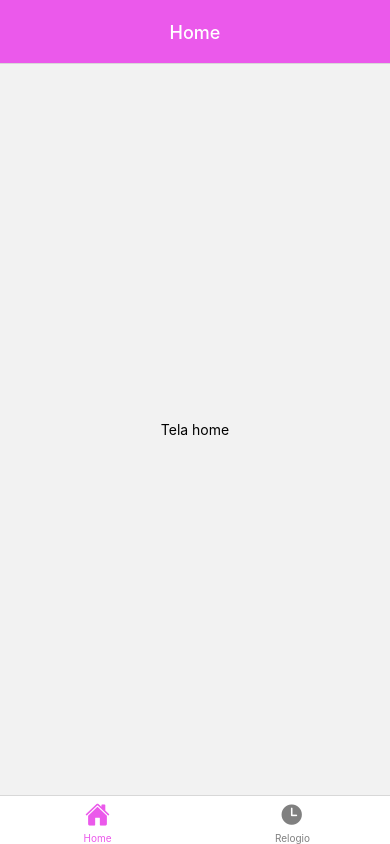
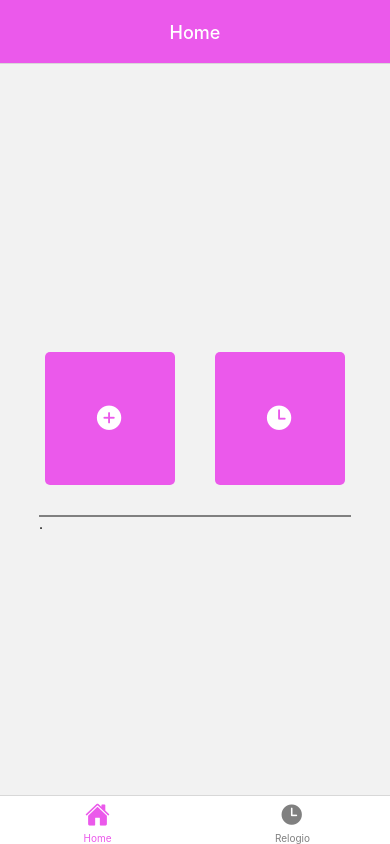
Before and after one commit to 09franchico/AppFFL, a React Native app: screen / in a window 390 px wide. Built offline with nearby package versions, Linux system fonts and the light colour scheme.

Commit message:
Botoes no meio tela home

```diff
--- a/App.tsx
+++ b/App.tsx
@@ -1,5 +1,4 @@
-import { StatusBar } from 'expo-status-bar';
-import { StyleSheet, Text, View } from 'react-native';
+import { StyleSheet, View } from 'react-native';
 import { Routes } from './src/routers';
 
 export default function App() {
--- a/src/screens/home/Home.tsx
+++ b/src/screens/home/Home.tsx
@@ -1,10 +1,37 @@
-import { Text, View } from "react-native"
+import { Text, View, TouchableOpacity } from "react-native"
 import { styles } from "./styles"
+import Ionicons from '@expo/vector-icons/Ionicons';
 
-export const Home = ()=>{
-    return(
+export const Home = () => {
+    return (
         <View style={styles.container}>
-            <Text>Tela home</Text>
+            <View style={styles.containerCxPrincipal}>
+                <View>
+                    <TouchableOpacity
+                        style={styles.caixaOne}
+                        onPress={() => alert('ola mundo')}>
+                        <Text>
+                            <Ionicons
+                                name="add-circle"
+                                size={30}
+                                color={'white'} />
+                        </Text>
+                    </TouchableOpacity>
+                </View>
+                <View >
+                    <TouchableOpacity
+                        style={styles.caixaOne}
+                        onPress={() => alert('ola mundo')}>
+                        <Text>
+                            <Ionicons
+                                name="time"
+                                size={30}
+                                color={'white'} />
+                        </Text>
+                    </TouchableOpacity>
+                </View>
+            </View>
+            <Text style={styles.text}>.</Text>
         </View>
     )
 }
--- a/src/screens/home/styles.ts
+++ b/src/screens/home/styles.ts
@@ -7,4 +7,19 @@ export const styles = StyleSheet.create({
       justifyContent:'center',
       alignItems:'center',
     },
+    containerCxPrincipal:{
+       flexDirection:'row',
+    },
+    caixaOne:{
+      backgroundColor:'#eb59eb',
+      borderRadius:5,
+      padding:50,
+      margin:20,
+    },
+    text:{
+      backgroundColor:'grey',
+      width:'80%',
+      height:2,
+      margin:10
+    }
   });
```
